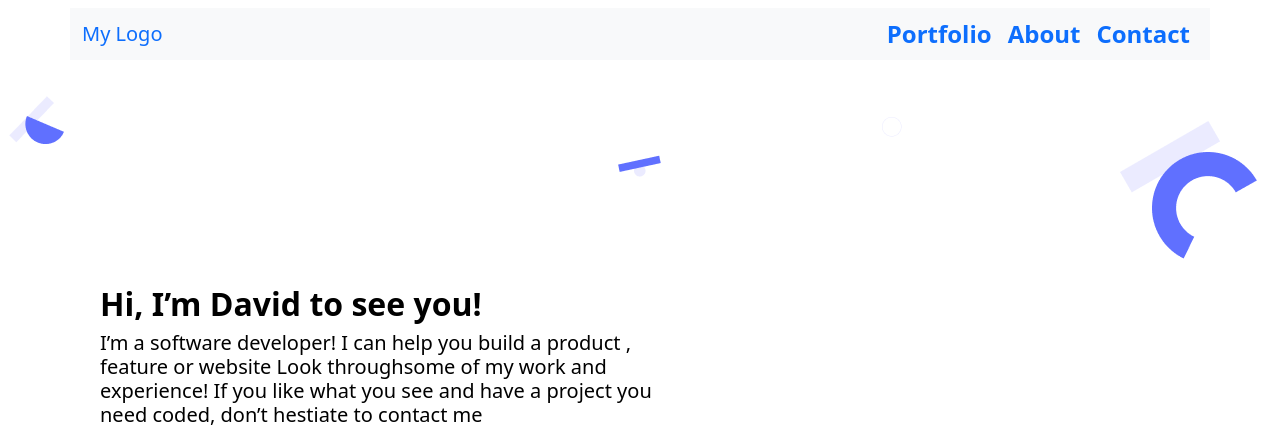
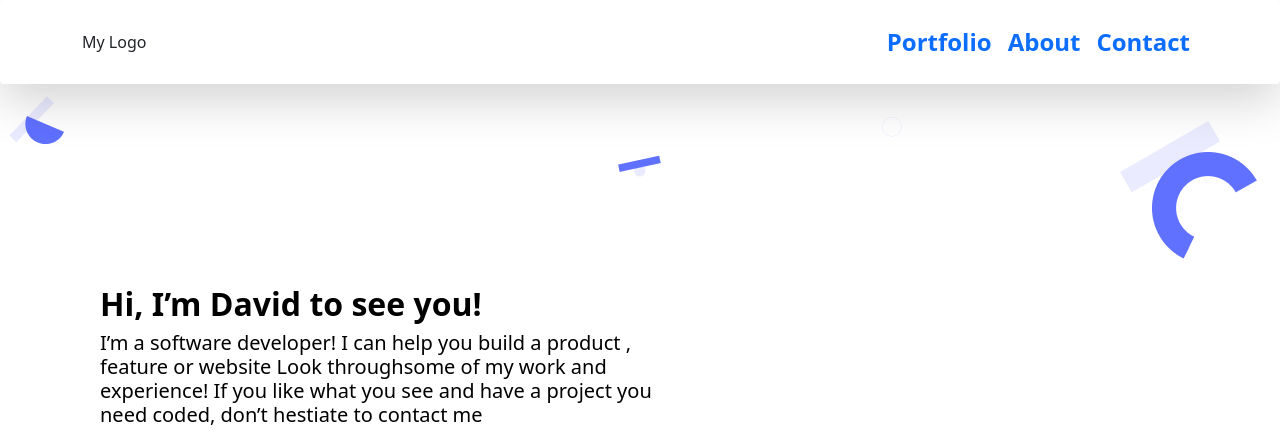
Before and after one commit to clin2on3mun/Bootstrap-Task, a plain HTML site: page index.html in a window 1280 px wide. Shown: the top 432 px of the page. Drawn offline with nearby package versions, Linux system fonts and the light colour scheme; files whose address does not match are found by name.

Commit message:
Add shodow to the nav tag og html document

```diff
--- a/index.html
+++ b/index.html
@@ -18,8 +18,8 @@
 <body class="bg-light">
 
 <div class=" bg-white div-container">
-<nav class="navbar navbar-expand-lg fixed-top navbarScroll">
-  <div class="container  bg-light">
+<nav class="navbar navbar-expand-lg fixed-top navbarScroll shadow-lg p-3 mb-5 bg-white rounded">
+  <div class="container  bg-white>
       <a class="navbar-brand" href="#">My Logo</a>
       <button class="navbar-toggler" type="button" data-bs-toggle="collapse"
           data-bs-target="#navbarSupportedContent" aria-controls="navbarSupportedContent"
@@ -399,7 +399,7 @@
                   placeholder="Project Details"></textarea>
           </div>
       </form>
-      <button type="button" class="btn btn-success mt-3">Contact Me</button>
+      <button type="button" class="btn btn-outline-primary mt-3">Contact Me</button>
 
   </div>
 
```
